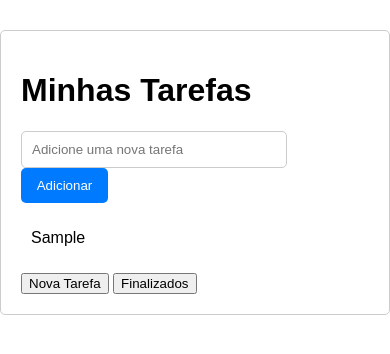
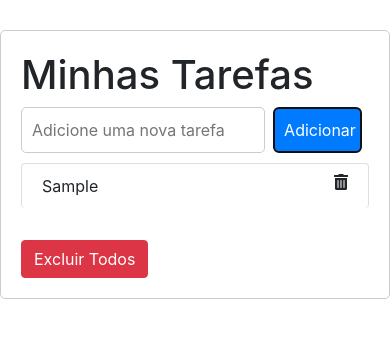
Before and after one commit to Paulosxb/To-Do-List-javascript, a plain HTML site: page index.html in a window 390 px wide. Both pictures are taken after typing "Sample" into the empty fields and a click on the button "Adicionar". Drawn offline with nearby package versions, Linux system fonts and the light colour scheme.

Commit message:
Lista de Tarefas Responsiva
Este projeto é uma aplicação web de lista de tarefas (to-do list) que permite ao usuário adicionar tarefas, marcar tarefas como concluídas, e remover tarefas individualmente ou todas de uma vez. A interface é responsiva, tornando-a acessível em dispositivos móveis e desktops. Ícones do Font Awesome e estilos do Bootstrap são usados para melhorar a UI.

```diff
--- a/index.html
+++ b/index.html
@@ -5,10 +5,16 @@
     <meta name="viewport" content="width=device-width, initial-scale=1.0">
     <title>Lista de Tarefas</title>
     <link rel="stylesheet" href="style.css">
+    <link rel="stylesheet" href="https://stackpath.bootstrapcdn.com/bootstrap/4.3.1/css/bootstrap.min.css">
+    <script src="https://kit.fontawesome.com/a076d05399.js"></script>
+    <link rel="stylesheet" href="https://use.fontawesome.com/releases/v5.15.4/css/all.css">
+
 </head>
 <body>
     <div class="todo-container">
         <h1>Minhas Tarefas</h1>
+
+
         <form id="todo-form">
             <input type="text" id="todo-input" placeholder="Adicione uma nova tarefa" required>
             <button type="submit">Adicionar</button>
@@ -17,8 +23,8 @@
             <ul id="todo-list-new" class="tab"></ul>
             <ul id="todo-list-completed" class="tab" style="display:none;"></ul>
         </div>
-        <button id="show-new">Nova Tarefa</button>
-        <button id="show-completed">Finalizados</button>
+        <button id="clear-all" class="btn btn-danger mt-3">Excluir Todos</button>
+
     </div>
 
     <script src="script.js"></script>
--- a/script.js
+++ b/script.js
@@ -3,39 +3,36 @@ document.addEventListener('DOMContentLoaded', () => {
     const inputField = document.querySelector('#todo-input');
     const newList = document.querySelector('#todo-list-new');
     const completedList = document.querySelector('#todo-list-completed');
-    const showNewButton = document.querySelector('#show-new');
-    const showCompletedButton = document.querySelector('#show-completed');
+    const clearAllButton = document.querySelector('#clear-all');
 
     addButton.onsubmit = (e) => {
         e.preventDefault();
         const taskText = inputField.value.trim();
         if (taskText !== '') {
             const listItem = document.createElement('li');
-            listItem.textContent = taskText;
-            listItem.addEventListener('click', () => {
-                completedList.appendChild(listItem);
+            listItem.classList.add('list-group-item'); // Bootstrap class for list items
+            listItem.innerHTML = `${taskText} <i class="fas fa-trash-alt delete-item float-right"></i>`;
+            listItem.addEventListener('click', function(e) {
+                // Prevent moving item to completed if trash icon is clicked
+                if (!e.target.classList.contains('delete-item')) {
+                    completedList.appendChild(listItem);
+                }
             });
             newList.appendChild(listItem);
-            inputField.value = ''; // Limpa o campo de entrada
+            inputField.value = ''; // Clear input field
         }
     };
 
-    // Alternar entre abas
-    showNewButton.addEventListener('click', () => {
-        newList.style.display = '';
-        completedList.style.display = 'none';
+    // Event to delete an individual item
+    document.addEventListener('click', function(e) {
+        if (e.target.classList.contains('delete-item')) {
+            e.target.parentElement.remove();
+        }
     });
 
-    showCompletedButton.addEventListener('click', () => {
-        newList.style.display = 'none';
-        completedList.style.display = '';
-    });
-
-    // Opcional: Adicionar funcionalidade para remover tarefas
-    document.addEventListener('contextmenu', (e) => {
-        e.preventDefault();
-        if (e.target.tagName === 'LI') {
-            e.target.remove();
-        }
+    // Event to clear all items
+    clearAllButton.addEventListener('click', () => {
+        newList.innerHTML = '';
+        completedList.innerHTML = '';
     });
 });
--- a/style.css
+++ b/style.css
@@ -52,3 +52,20 @@ ul li.completed {
     text-decoration: line-through;
     color: #777;
 }
+
+/* Estilização dos itens da lista */
+.list-group-item {
+    margin-bottom: 10px !important; /* Adiciona espaço abaixo de cada item */
+    margin-top: 10px  !important;   /* Adiciona espaço acima de cada item */
+}
+
+/* Alternativamente, você pode querer adicionar preenchimento para mais espaço interno */
+.list-group-item {
+    padding-top: 10px !important;
+    padding-bottom: 10px !important;
+}
+
+/* Estilização específica para o ícone da lixeira para garantir que ele tenha espaço adequado */
+.delete-item {
+    margin-left: 15px !important; /* Adiciona espaço à esquerda do ícone da lixeira */
+}
```
